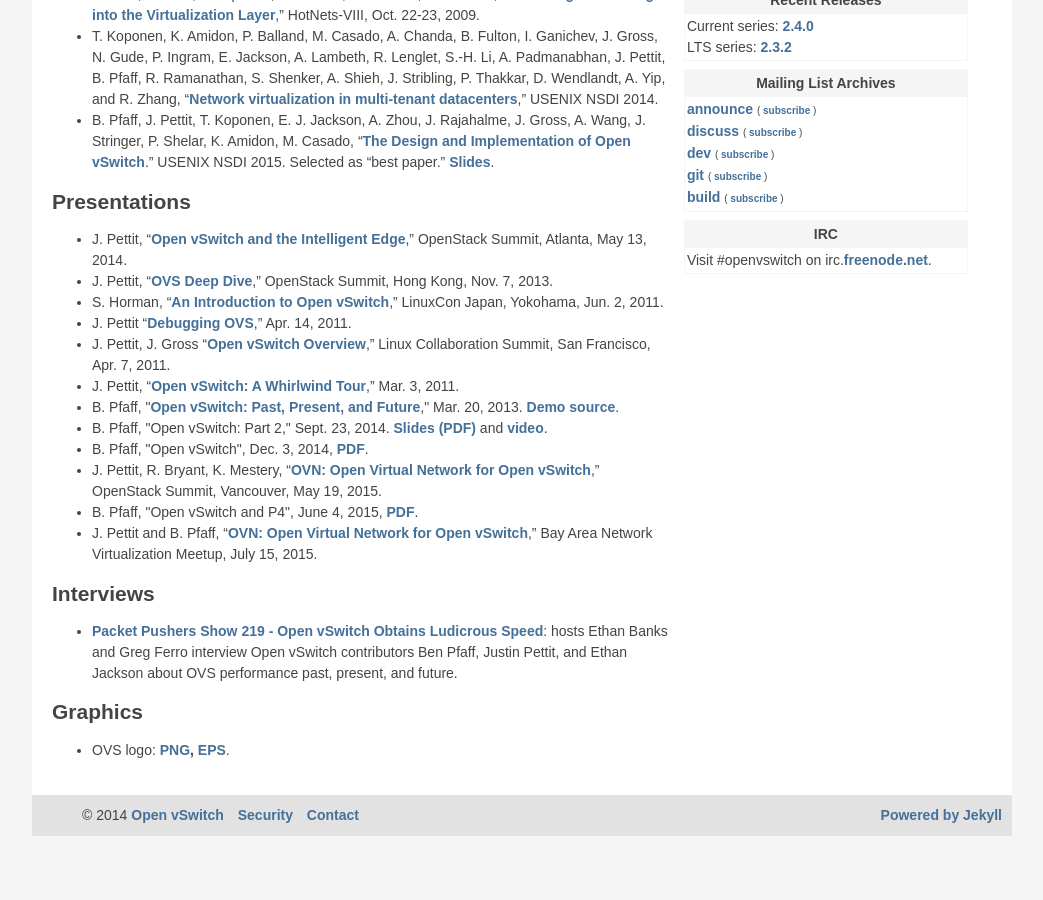
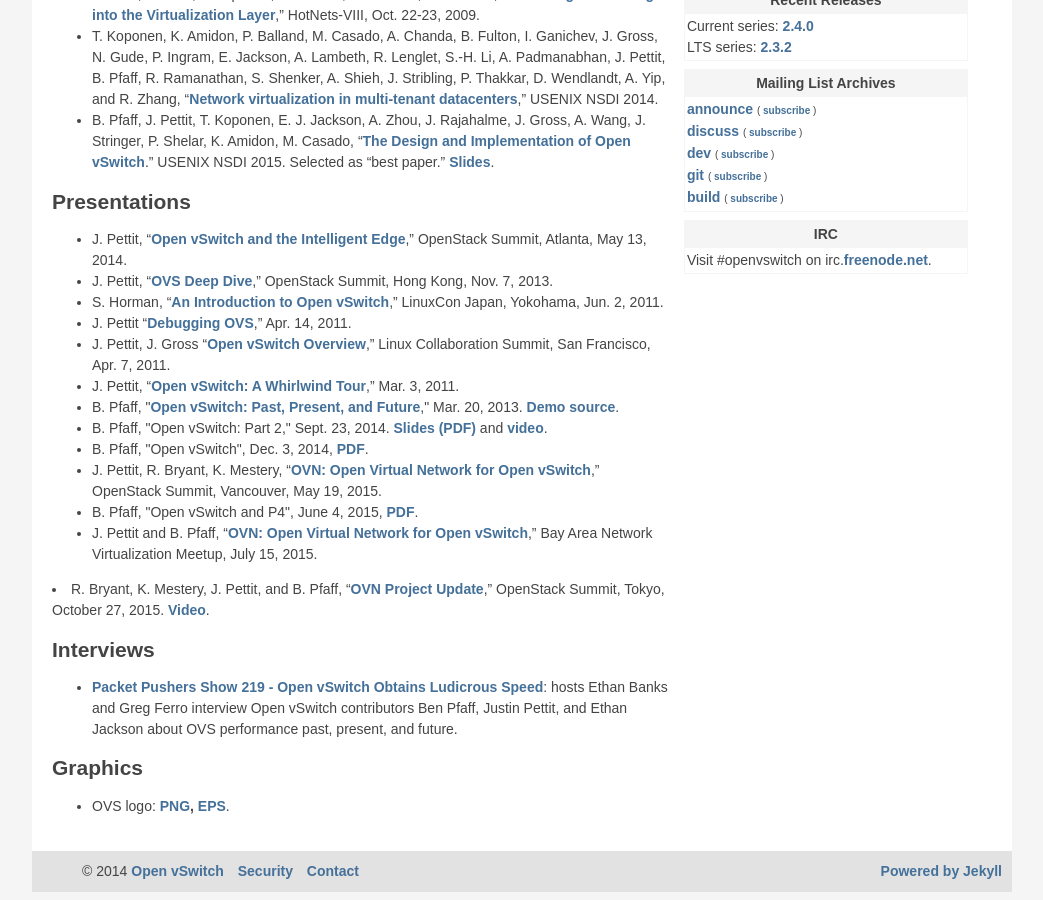
Before and after one commit to openvswitch/openvswitch.github.io, a Jekyll site: the page built from support/index.html, in a window 1280 px wide and 900 px high, scrolled down 994 px. Shown: the whole window, without its empty margins (118-1161 px from the left). Built offline with Jekyll 4.4.1, drawn with Linux system fonts in a browser that asks for light colours; before the commit the page ends 1838 px from its top, so only the background shows below that.

Commit message:
support: Add OVN Tokyo talk.

```diff
--- a/support/index.html
+++ b/support/index.html
@@ -85,6 +85,7 @@
 <li>B. Pfaff, "Open vSwitch and P4", June 4, 2015, <a href="{{site.ovsurl}}/support/slides/p4.pdf">PDF</a>.</li>
 <li>J. Pettit and B. Pfaff, &ldquo;<a href="{{site.ovsurl}}/support/slides/OVN_BANV.pdf">OVN: Open Virtual Network for Open vSwitch</a>,&rdquo; Bay Area Network Virtualization Meetup, July 15, 2015.</li>
 </ul>
+<li>R. Bryant, K. Mestery, J. Pettit, and B. Pfaff, &ldquo;<a href="{{site.ovsurl}}/support/slides/OVN_Tokyo.pdf">OVN Project Update</a>,&rdquo; OpenStack Summit, Tokyo, October 27, 2015.  <a href="https://www.youtube.com/watch?v=3IrG2xghJjs&feature=youtu.be">Video</a>.</li>
 
 <h2>Interviews</h2>
 <ul>
```
Also changed, not shown: 1 other file.
